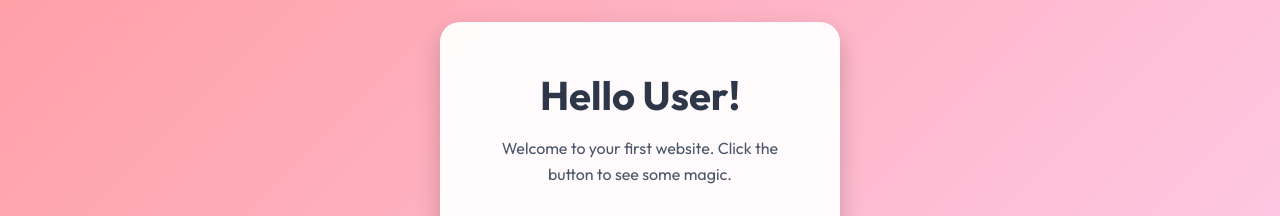
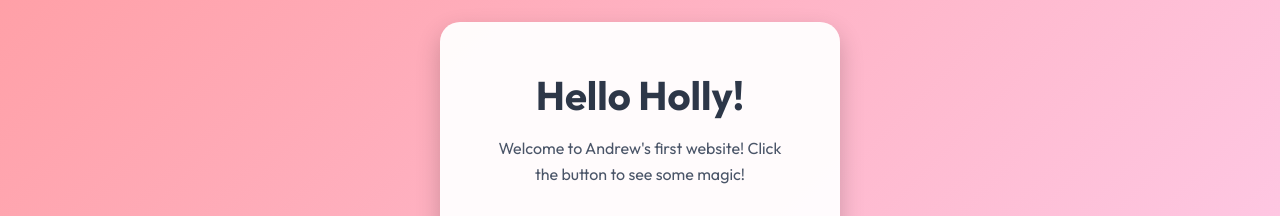
Before and after one commit to andytayls90-commits/hello-world-test1, a plain HTML site: page index.html in a window 1280 px wide. Both pictures are taken after a click on the button "Click Me!". Shown: the part 233-449 px from the top of the page. Drawn offline with Linux system fonts and the light colour scheme.

Commit message:
Update text for Holly

```diff
--- a/index.html
+++ b/index.html
@@ -1,5 +1,6 @@
 <!DOCTYPE html>
 <html lang="en">
+
 <head>
     <meta charset="UTF-8">
     <meta name="viewport" content="width=device-width, initial-scale=1.0">
@@ -9,12 +10,14 @@
     <link rel="preconnect" href="https://fonts.gstatic.com" crossorigin>
     <link href="https://fonts.googleapis.com/css2?family=Outfit:wght@400;700&display=swap" rel="stylesheet">
 </head>
+
 <body>
     <div class="card">
-        <h1>Hello User!</h1>
-        <p>Welcome to your first website. Click the button to see some magic.</p>
+        <h1>Hello Holly!</h1>
+        <p>Welcome to Andrew's first website! Click the button to see some magic!</p>
         <button id="magic-btn">Click Me!</button>
     </div>
     <script src="script.js"></script>
 </body>
+
 </html>
--- a/script.js
+++ b/script.js
@@ -27,7 +27,7 @@ function handleClick() {
 
     // Reset text after 2 seconds
     setTimeout(() => {
-        h1.innerText = "Hello User!";
+        h1.innerText = "Hello Holly!";
     }, 2000);
 }
 
```
